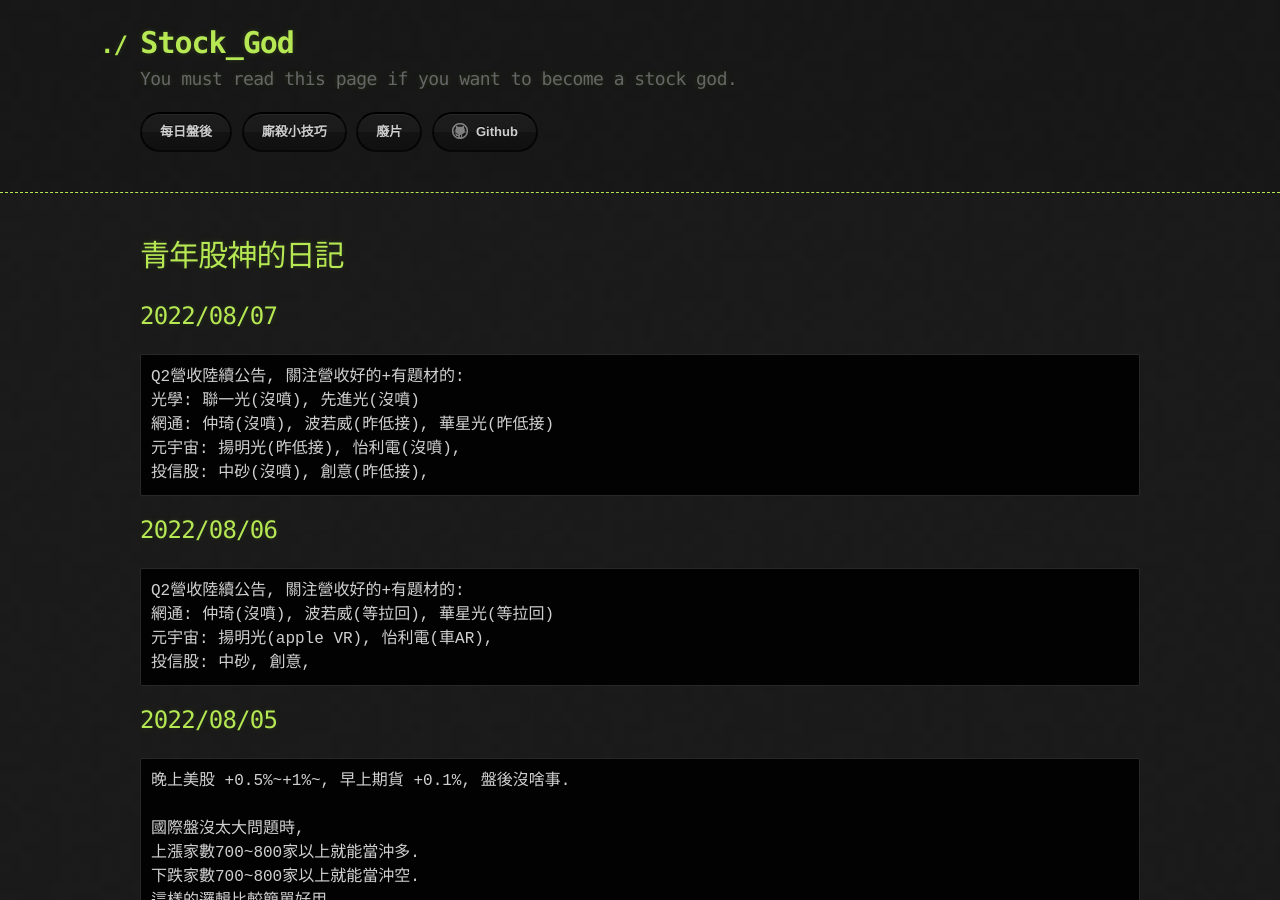
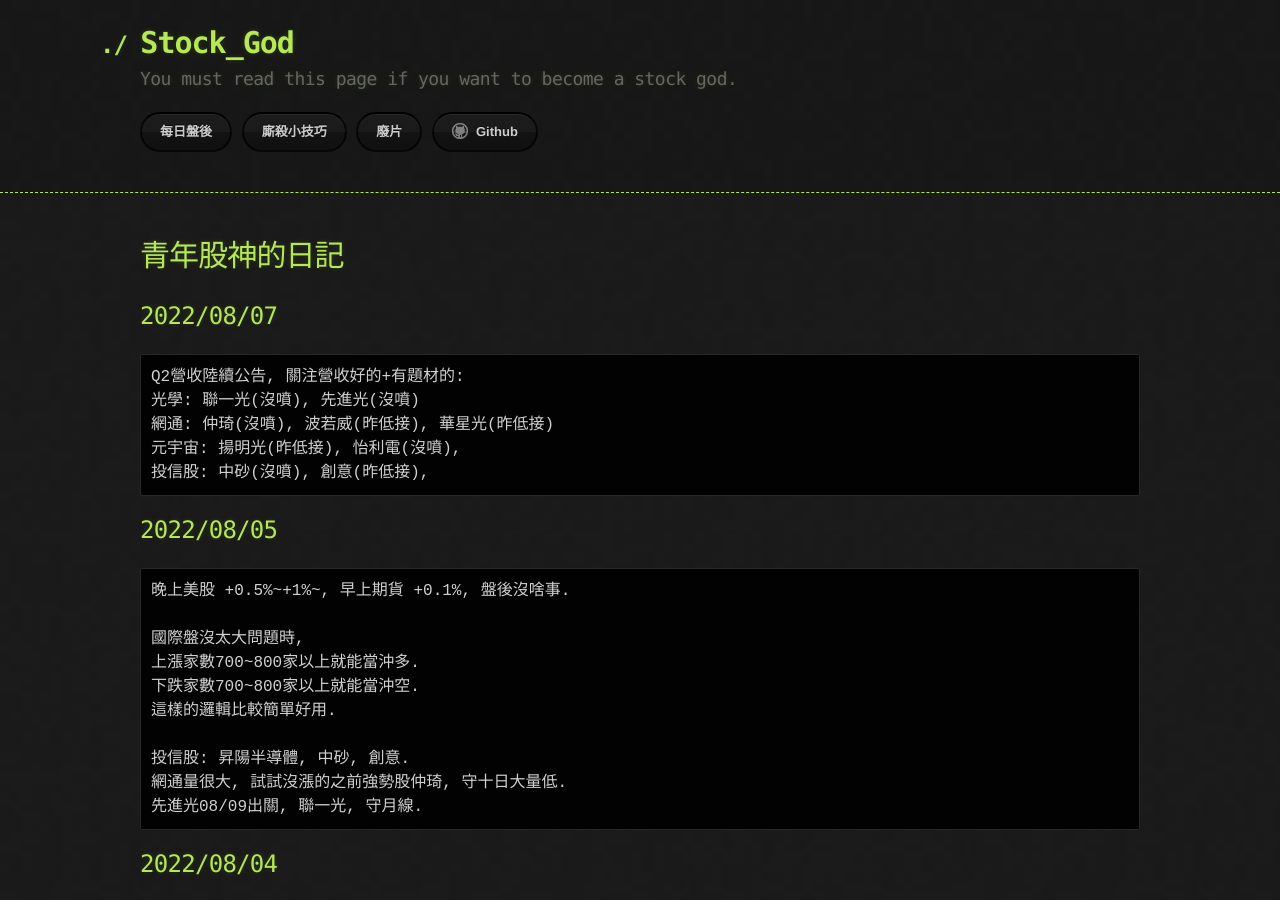
Before and after one commit to lepg5487/Stock_God, a Jekyll site: the page built from index.md, in a window 1280 px wide and 900 px high. Built offline with Jekyll 4.4.1, drawn with Linux system fonts in a browser that asks for light colours; our own code applies the rules of GitHub Pages for plain Markdown files.

Commit message:
Update index.md

````diff
--- a/index.md
+++ b/index.md
@@ -11,14 +11,6 @@ Q2營收陸續公告, 關注營收好的+有題材的:
 網通: 仲琦(沒噴), 波若威(昨低接), 華星光(昨低接)
 元宇宙: 揚明光(昨低接), 怡利電(沒噴),
 投信股: 中砂(沒噴), 創意(昨低接),
-```
-
-## 2022/08/06
-```
-Q2營收陸續公告, 關注營收好的+有題材的:
-網通: 仲琦(沒噴), 波若威(等拉回), 華星光(等拉回)
-元宇宙: 揚明光(apple VR), 怡利電(車AR),
-投信股: 中砂, 創意,
 ```
 
 ## 2022/08/05
````
